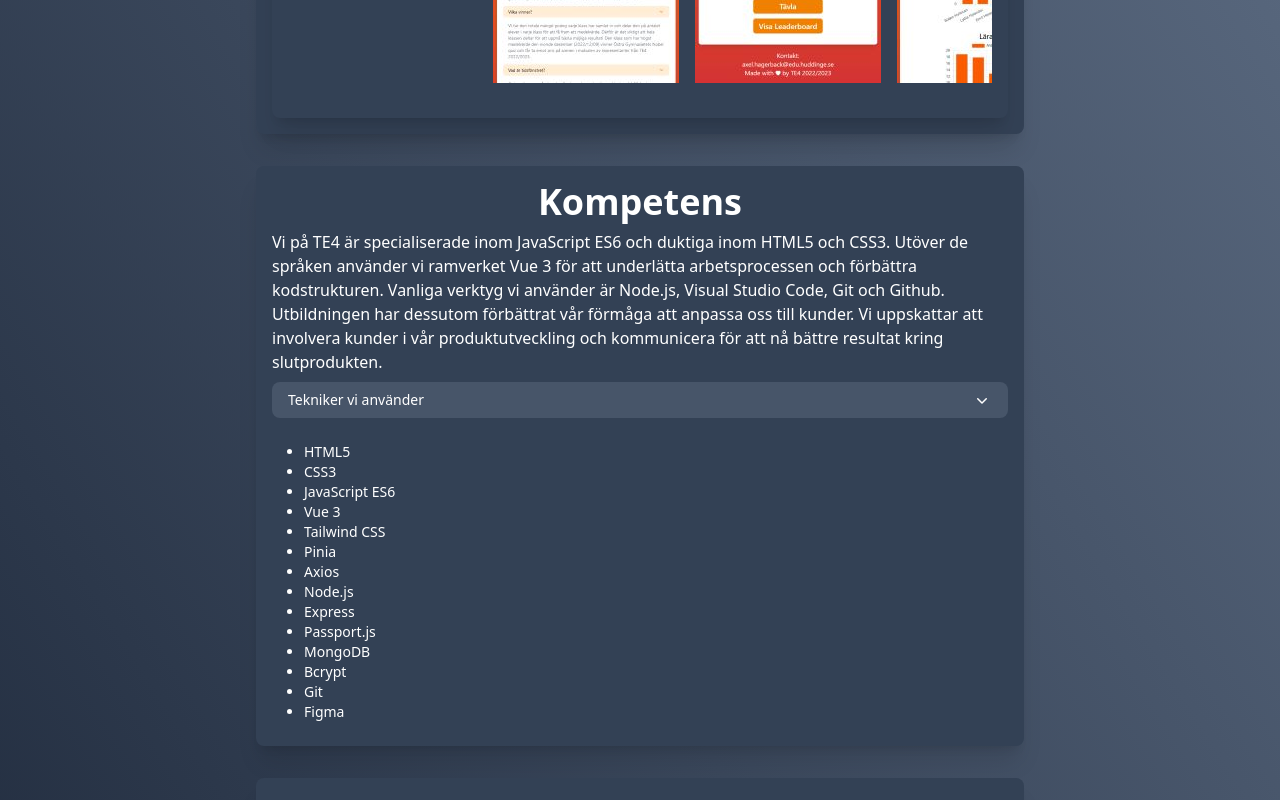
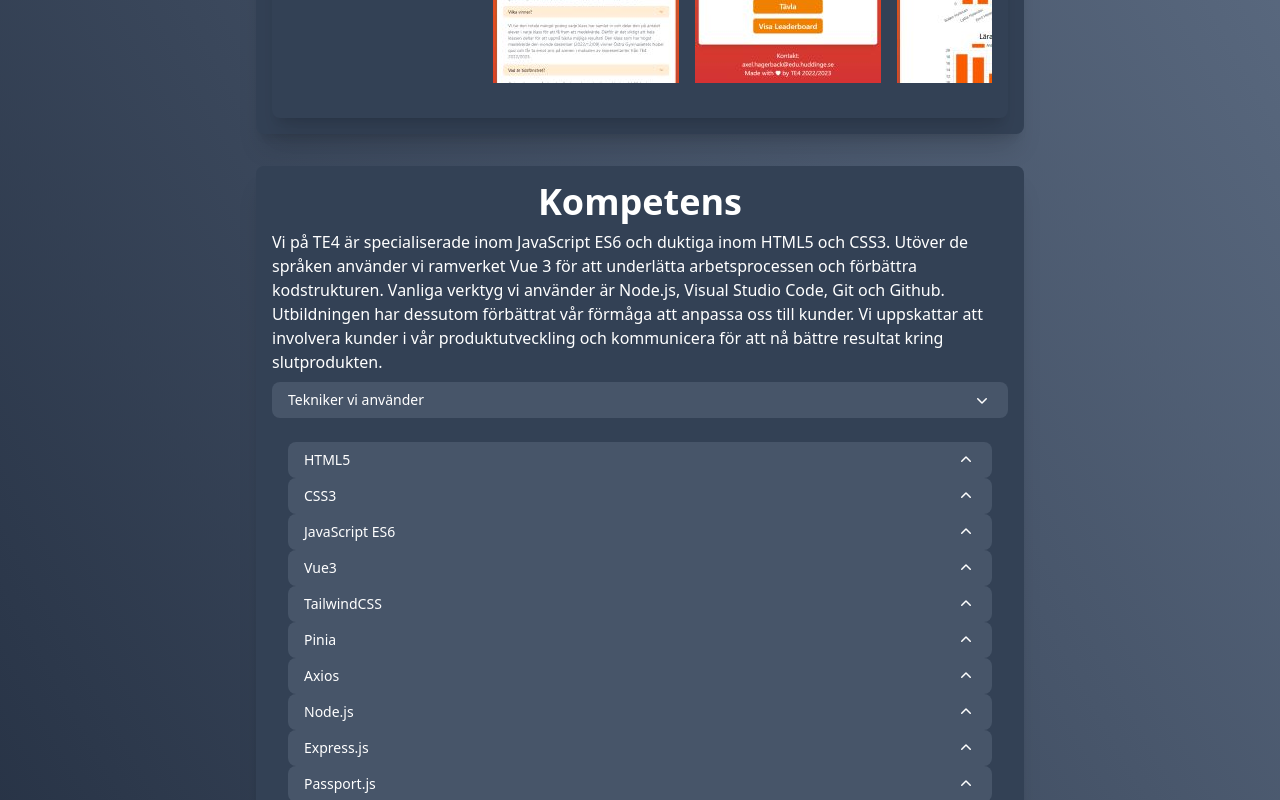
Before and after one commit to williampettersson/flow230120, a Vue app: page / in a window 1280 px wide. Both pictures are taken after a click on the button "Tekniker vi använder". Shown: the part 776-1576 px from the top of the page. Built offline with nearby package versions, Linux system fonts and the light colour scheme.

Commit message:
added disclosure for every tool we us

```diff
--- /dev/null
+++ b/src/components/DisclosureComponent.vue
@@ -0,0 +1,28 @@
+<script setup>
+import { Disclosure, DisclosureButton, DisclosurePanel } from "@headlessui/vue";
+import { ChevronUpIcon } from "@heroicons/vue/20/solid";
+</script>
+
+<script>
+export default {
+  props: {
+    title: String,
+    description: String,
+  },
+};
+</script>
+
+<template>
+  <Disclosure v-slot="{ open }">
+    <DisclosureButton
+      class="flex w-full justify-between rounded-lg bg-slate-600 px-4 py-2 text-left text-sm font-medium hover:bg-slate-400"
+    >
+      <span>{{ title }}</span>
+      <ChevronUpIcon
+        :class="open ? 'rotate-180 transform' : ''"
+        class="h-5 w-5"
+      />
+    </DisclosureButton>
+    <DisclosurePanel>{{ description }}</DisclosurePanel>
+  </Disclosure>
+</template>
--- a/src/views/HomeView.vue
+++ b/src/views/HomeView.vue
@@ -7,6 +7,7 @@ import ProjectCard from "../components/wood-ridge/ProjectCard.vue";
 import { Disclosure, DisclosureButton, DisclosurePanel } from "@headlessui/vue";
 import { ChevronUpIcon } from "@heroicons/vue/20/solid";
 import SpaiceIcon from "../components/icons/SpaiceIcon.vue";
+import DisclosureComponent from "../components/DisclosureComponent.vue";
 </script>
 
 <template>
@@ -68,22 +69,65 @@ import SpaiceIcon from "../components/icons/SpaiceIcon.vue";
           />
         </DisclosureButton>
         <DisclosurePanel class="px-4 pt-4 pb-2 text-sm">
-          <ul class="ml-4 text-white list-disc">
-            <li>HTML5</li>
-            <li>CSS3</li>
-            <li>JavaScript ES6</li>
-            <li>Vue 3</li>
-            <li>Tailwind CSS</li>
-            <li>Pinia</li>
-            <li>Axios</li>
-            <li>Node.js</li>
-            <li>Express</li>
-            <li>Passport.js</li>
-            <li>MongoDB</li>
-            <li>Bcrypt</li>
-            <li>Git</li>
-            <li>Figma</li>
-          </ul>
+          <DisclosureComponent
+            title="HTML5"
+            description="Hyper Text Markup Language 5 används för att skapa strukturen för en webbapplikation."
+          />
+          <DisclosureComponent
+            title="CSS3"
+            description="Cascading Style Sheet 3 används för att anpassa gränssnitt till applikationen."
+          />
+          <DisclosureComponent
+            title="JavaScript ES6"
+            description="JavaScript är det programeringsspråk vi huvudsakligen använder."
+          />
+          <DisclosureComponent
+            title="Vue3"
+            description="Vue används för att skapa användargränssnitt för webbapplikationer och bygger på HTML, CSS och JavaScript.
+            Vue är komponentbaserat, lätt att komma igång med och lära sig tack vare den omfattande dokumentationen."
+          />
+          <DisclosureComponent
+            title="TailwindCSS"
+            description="Tailwind är ett CSS ramverk som används för att underlätta appliceringen av olika stilar genom att sätta färdiga klasser på HTML element."
+          />
+          <DisclosureComponent
+            title="Pinia"
+            description="Pinia är ett “store bibliotek” för vue. Det används för att dela ett tillstånd mellan t.ex. komponenter."
+          />
+          <DisclosureComponent
+            title="Axios"
+            description="Axios förenklar processen att göra “requests” och ta emot “responses”."
+          />
+          <DisclosureComponent
+            title="Node.js"
+            description="Node är en exekveringsmiljö för JavaScript."
+          />
+          <DisclosureComponent
+            title="Express.js"
+            description="Express är ett ramverk för Node som har många funktioner för att bygga webbapplikationer som hantera servrar och routes."
+          />
+          <DisclosureComponent
+            title="Passport.js"
+            description="Passport är ett mellanprogram för Node som hanterar autentisering.
+            Det kan även användas i vilken Expressbaserad webbapplikation som helst.
+            Passport stödjer autentisering med användarnamn och lösenord, Google, Facebook med flera."
+          />
+          <DisclosureComponent
+            title="MongoDB"
+            description="MongoDB är ett databasprogram som främst är dokument orienterat."
+          />
+          <DisclosureComponent
+            title="Bcrypt"
+            description="Detta verktyg används för att kryptera lösenord."
+          />
+          <DisclosureComponent
+            title="Git"
+            description="Git är ett versionshanteringsprogram som är Open Source skapat för att hantera allt från stora till små projekt."
+          />
+          <DisclosureComponent
+            title="Figma"
+            description="Designverktyg vi ofta använder i planeringsfasen i början av våra projekt. Vi skapar då skisser, prototyper samt testar olika designs och färgteman som kan passa produkten."
+          />
         </DisclosurePanel>
       </Disclosure>
     </AppSection>
```
